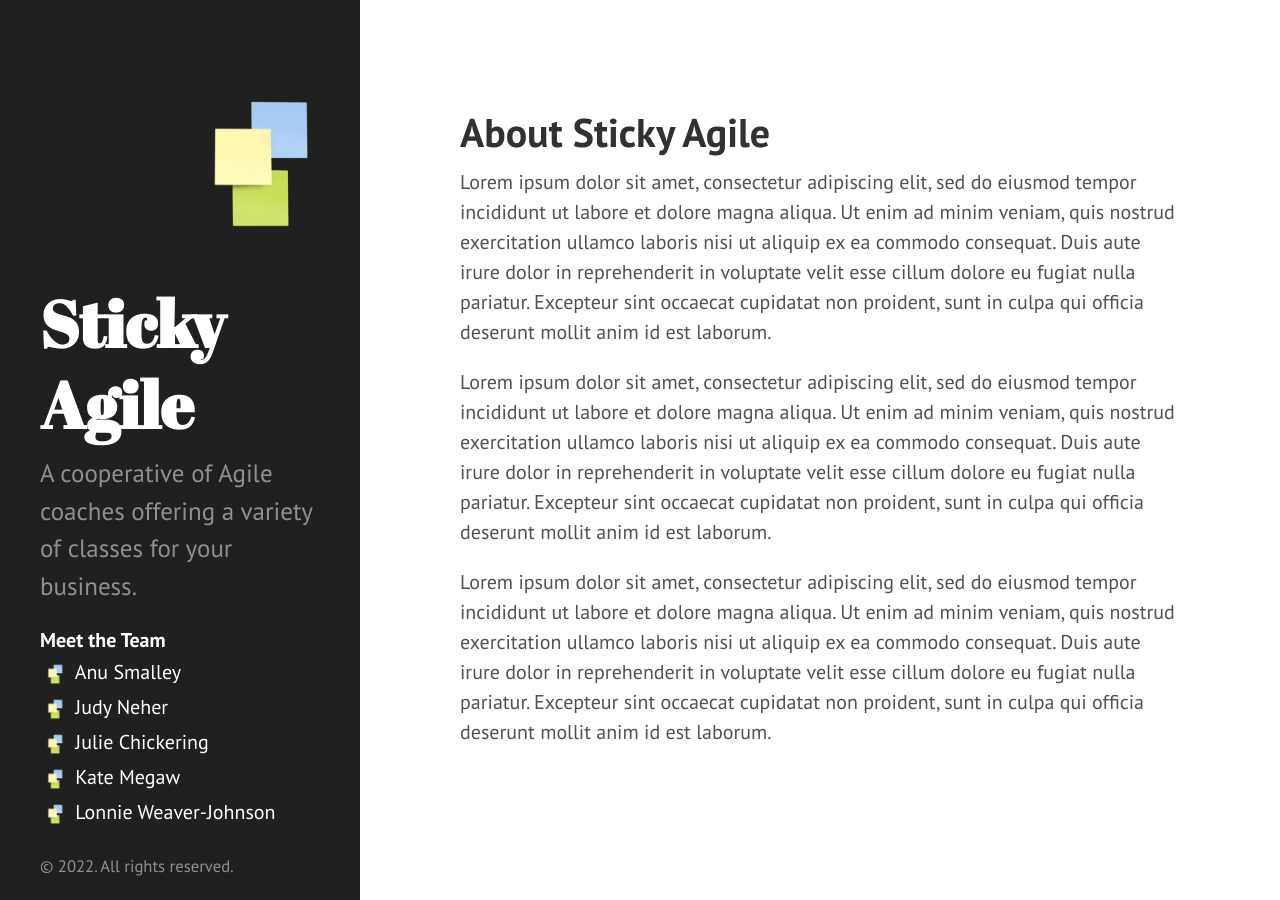
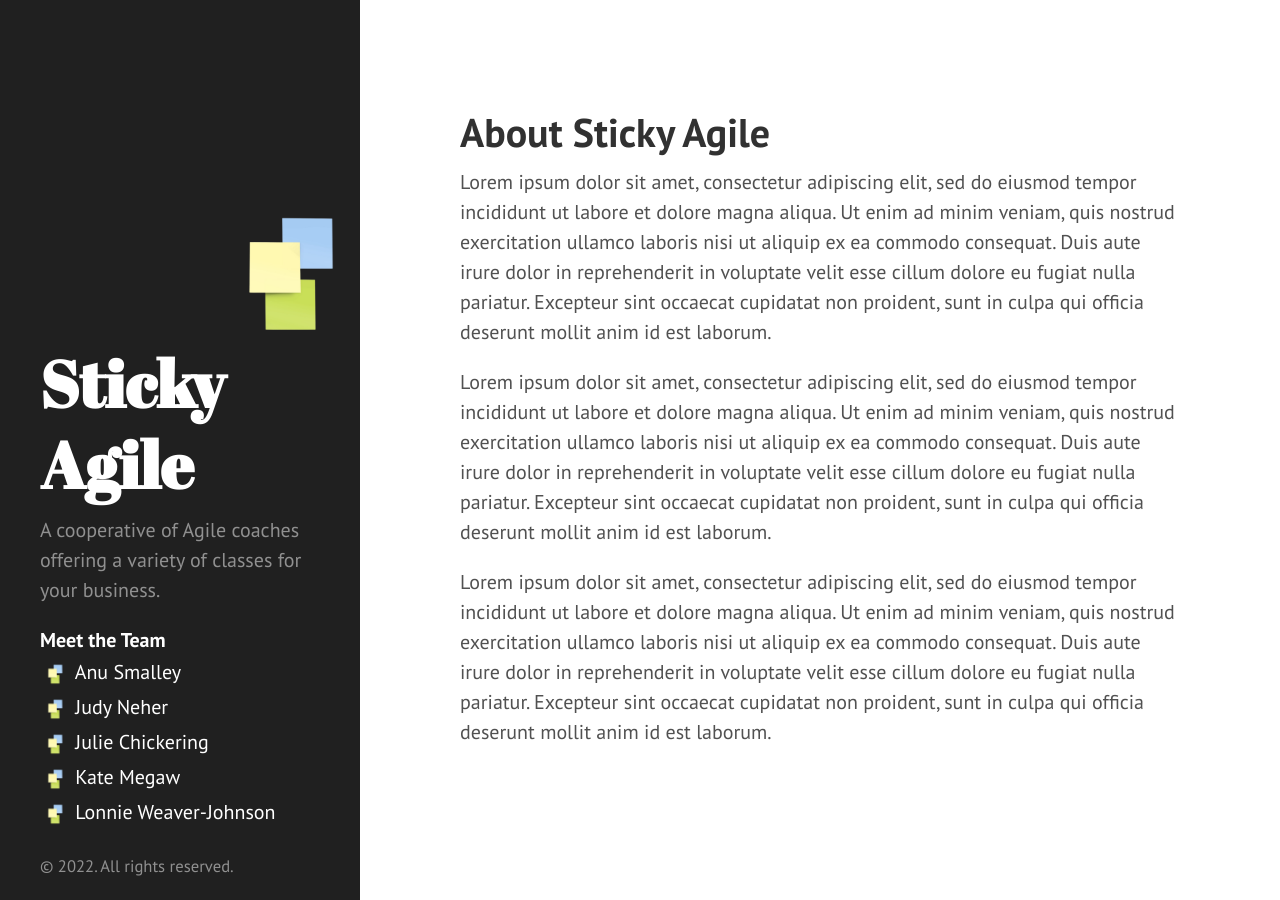
Before and after one commit to Sticky-Agile/Sticky-Agile.github.io, a Jekyll site: the page built from index.md, in a window 1280 px wide. Built offline with Jekyll 4.4.1, drawn with Linux system fonts in a browser that asks for light colours.

Commit message:
Correct sticky position for responsive breakpoints

```diff
--- a/_includes/sidebar.html
+++ b/_includes/sidebar.html
@@ -1,7 +1,7 @@
 <div class="sidebar">
   <div class="container sidebar-sticky">
-    <img src="{{ site.baseurl }}/public/stickies.png" alt="sticky notes"/>
     <div class="sidebar-about">
+      <img src="{{ site.baseurl }}/public/stickies.png" alt="sticky notes"/>
       <h1>
         <a href="{{ site.baseurl }}">
           {{ site.title }}
--- a/public/css/hyde.css
+++ b/public/css/hyde.css
@@ -76,6 +76,18 @@ html {
 }
 
 /* About section */
+.sidebar-about {
+  display: flex;
+  flex-direction: column;
+}
+
+.sidebar-about > img {
+  width: 9rem;
+  align-self: end;
+  margin-right: -3rem;
+  margin-bottom: -1rem;
+}
+
 .sidebar-about h1 {
   color: #fff;
   margin-top: 0;
@@ -104,12 +116,6 @@ a.sidebar-nav-item:focus {
  * Add the `sidebar-sticky` class to the sidebar's container to affix it the
  * contents to the bottom of the sidebar in tablets and up.
  */
-
- .sidebar-sticky img {
-    width: 10rem;
-    margin-left: auto;
-    margin-right: -2rem;
- }
 
  a.sidebar-nav-item img {
   width: 1.5rem;
--- a/public/css/poole.css
+++ b/public/css/poole.css
@@ -259,7 +259,7 @@ tbody tr:nth-child(odd) th {
  */
 
 .lead {
-  font-size: 1.25rem;
+  font-size: 1rem;
   font-weight: 300;
 }
 
```
